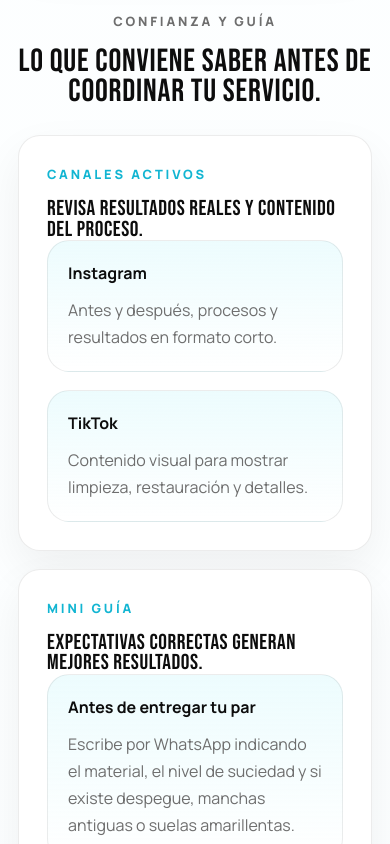
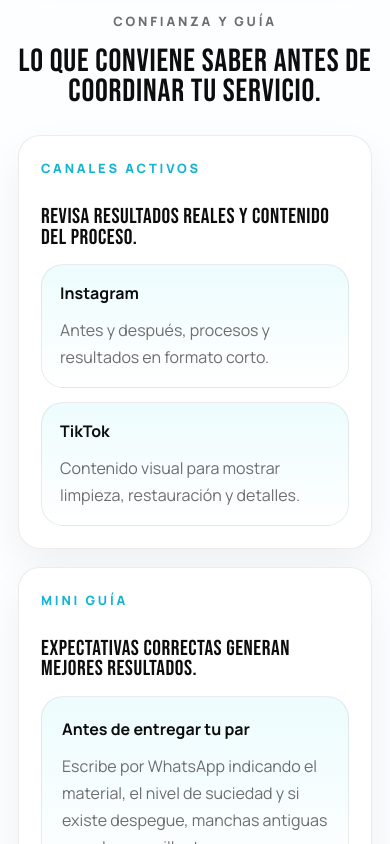
Before and after one commit to fpobletemu/sneakersspa, a React (Vite) app: page / in a window 390 px wide. Shown: the part 6900-7744 px from the top of the page. Built offline with nearby package versions, Linux system fonts and the light colour scheme; no server answers.

Commit message:
Improve insight panel spacing

```diff
--- a/src/App.css
+++ b/src/App.css
@@ -740,6 +740,23 @@
   padding: 28px;
 }
 
+.insight-panel {
+  display: grid;
+  gap: 18px;
+}
+
+.insight-panel h3 {
+  margin-bottom: 4px;
+}
+
+.insight-panel .social-proof-grid {
+  gap: 14px;
+}
+
+.insight-panel .social-proof-card {
+  padding: 18px 20px;
+}
+
 .social-proof-grid,
 .care-guide-grid {
   grid-template-columns: 1fr;
@@ -983,6 +1000,11 @@
     background: rgba(13, 13, 13, 0.18);
     cursor: pointer;
   }
+
+  .insight-panel {
+    gap: 16px;
+    padding: 26px;
+  }
 }
 
 @media (max-width: 760px) {
@@ -1111,6 +1133,19 @@
     line-height: 0.95;
   }
 
+  .insight-panel {
+    gap: 14px;
+    padding: 22px;
+  }
+
+  .insight-panel h3 {
+    margin-bottom: 2px;
+  }
+
+  .insight-panel .social-proof-card {
+    padding: 16px 18px;
+  }
+
   .services-grid,
   .benefits-strip,
   .process-grid {
```
